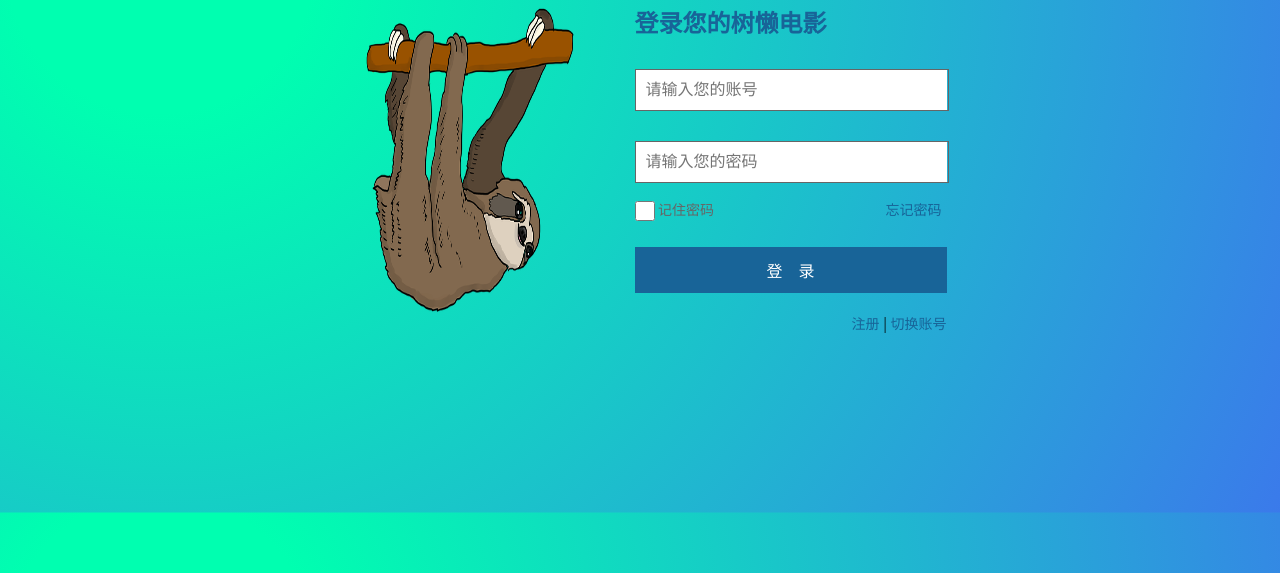
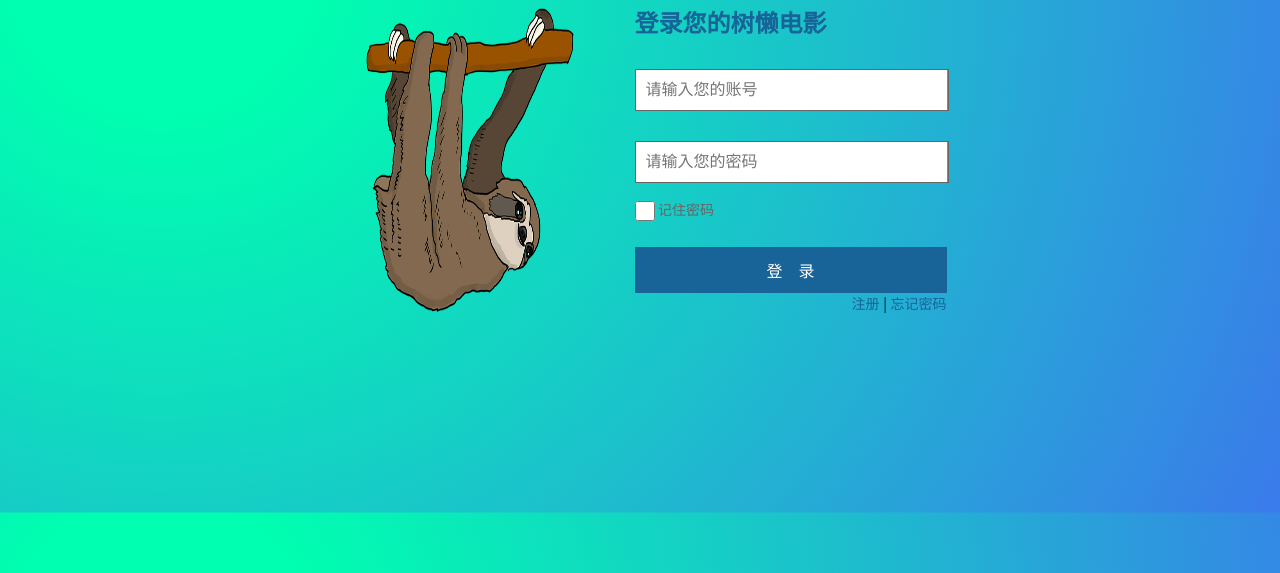
Before and after one commit to SAH01/movie-top-webapp, a Flask app: page / in a window 1280 px wide. Shown: the part 180-753 px from the top of the page. Run offline with Flask 2, Linux system fonts and the light colour scheme.

Commit message:
2021-05-19

```diff
--- a/static/css/login.css
+++ b/static/css/login.css
@@ -93,5 +93,5 @@ a{
 }
 .footer{
     float: right;
-    margin-top: 20px;
+    /*margin-top: 20px;*/
 }
--- a/static/css/style.css
+++ b/static/css/style.css
@@ -54,7 +54,6 @@ a{
 .header .user-info{
     height: 100px;
     width: 100%;
-    background: url(../images/user_info_bg.jpg) center center no-repeat;
     background-size: cover;
 }
 .header .user-info .user-headface{
--- a/templates/login.html
+++ b/templates/login.html
@@ -30,11 +30,10 @@
                             <div>
                                 <input type="checkbox"  name="remember" id="remember">
                                 <label>记住密码</label>
-                                <a href="#">忘记密码</a>
                             </div>
                         </div>
                         <button type="button" class="login-button" onclick="login_()">登&emsp;录</button>
-                        <div class="footer"> <a href="http://127.0.0.1:5000/regis">注册</a> | <a href="#">切换账号</a></div>
+                        <div class="footer"> <a href="http://127.0.0.1:5000/regis">注册</a> | <a href="#">忘记密码</a></div>
                     </form>
                 </div>
             </div>
```
